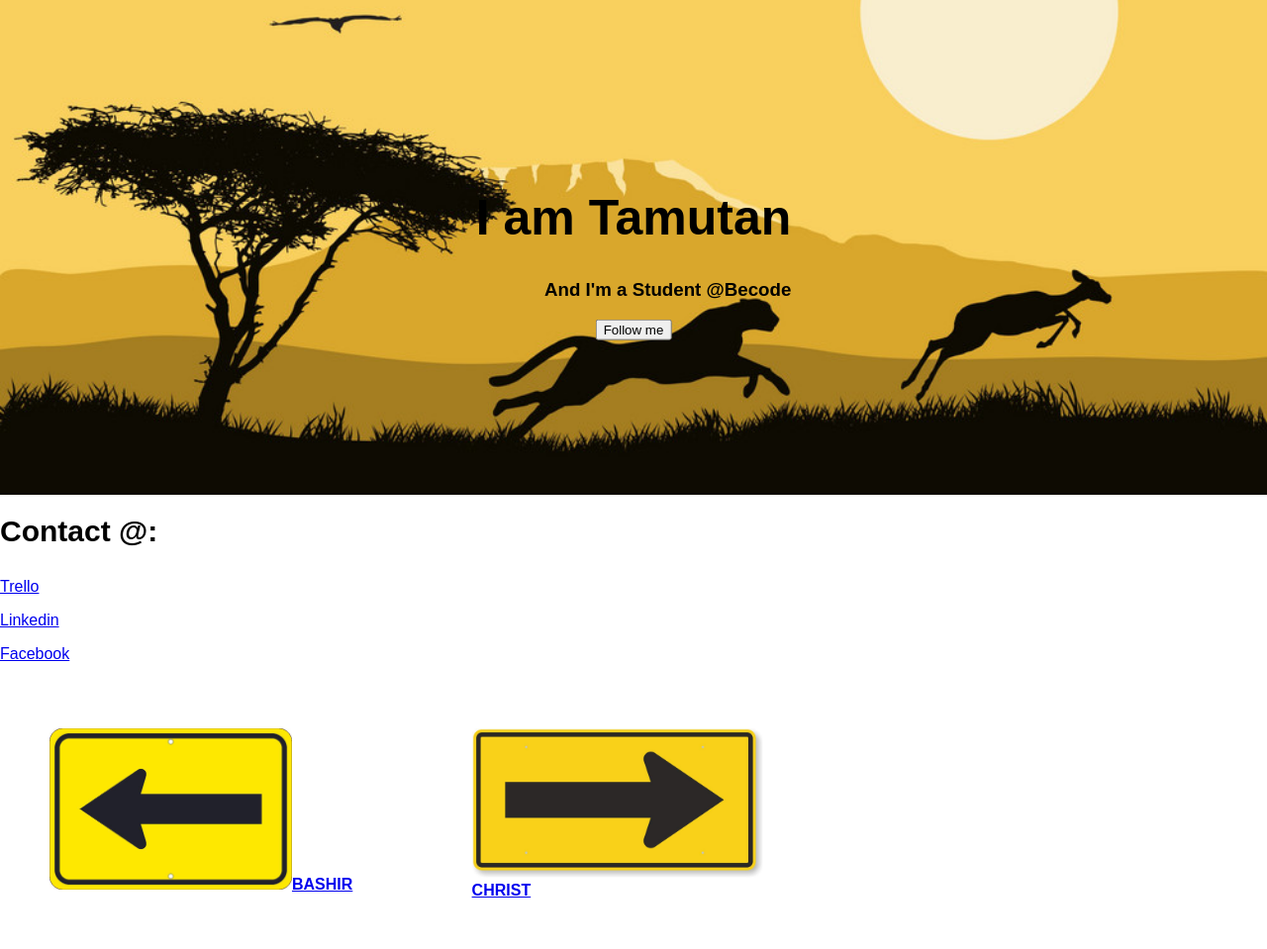
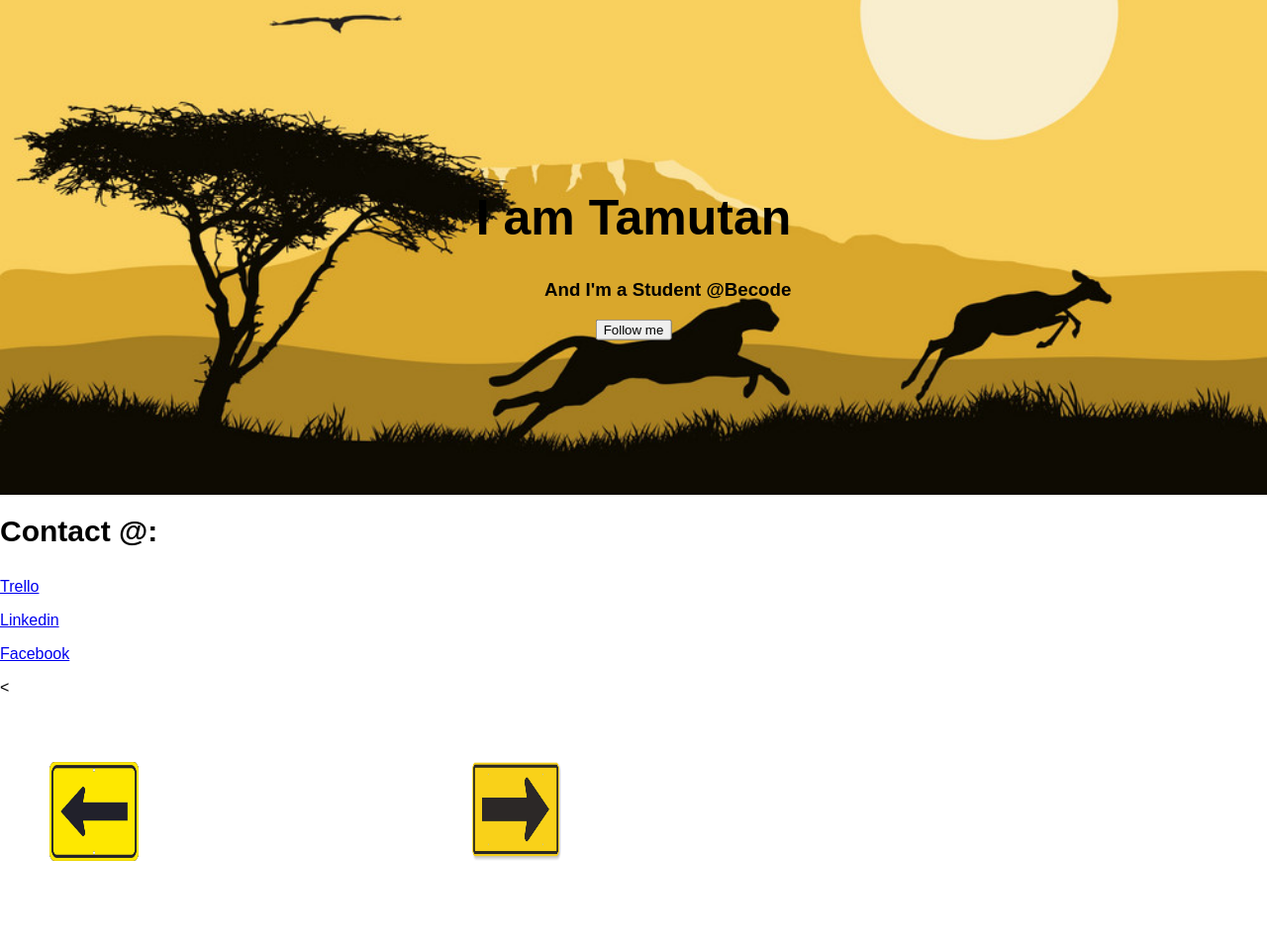
Before and after one commit to tamutan-b/First-Becode, a plain HTML site: page index.html in a window 1280 px wide. Shown: the whole page at 99% size. Drawn offline with Linux system fonts and the light colour scheme.

Commit message:
Update index.html

```diff
--- a/index.html
+++ b/index.html
@@ -95,13 +95,18 @@ body {
             </style>
             </head>
             <body>
+              <
 
             <div class="row">
               <div class="column">
-                <img src="left.jpg" style="width:75%"><h><a href="https://bashirsalarzai.github.io/html-basics/" target="_blank"><b>BASHIR</b></a></h>
+                <p><a href="https://bashirsalarzai.github.io/html-basics/">
+                  <img src="left.jpg" width="90" height="100">
+                  </a></p>
               </div>
               <div class="column">
-                <img src="rightjpg.jpeg" style="width:90%"><h><a href="https://salvador1666.github.io/html-basics/" target="_blank"> <b>CHRIST</b></a></h>
+                <p><a href="https://salvador1666.github.io/html-basics/">
+                  <img src="rightjpg.jpeg" width="90" height="100">
+                  </a></p>
               </div>
             </div>
 
```
